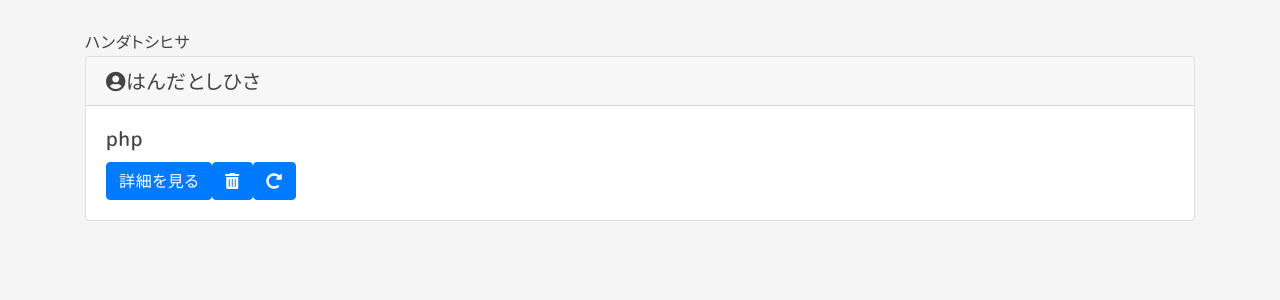
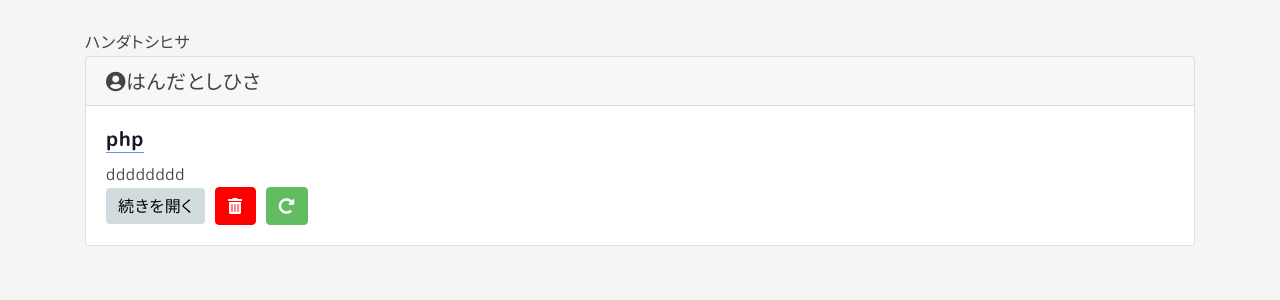
Before and after one commit to Toshihisa-Handa/ooptionary, a PHP site: page /user/list.php in a window 1280 px wide. Shown: the part 50-350 px from the top of the page. Run offline with PHP 8.4, Linux system fonts and the light colour scheme; a user stored in the database is signed in; data comes from the database, SQL or seed files in the repository; some libraries are stand-ins or nearby versions.

Commit message:
7/7 list.php 修正

```diff
--- a/css/list.css
+++ b/css/list.css
@@ -7,3 +7,46 @@
 -webkit-line-clamp: 2;
 overflow: hidden;
 }
+
+
+.list_detaile{
+  font-weight: bold;
+  color:rgb(24, 24, 39);
+  border-bottom: 1px solid cornflowerblue;
+}
+.list_detaile:hover{
+  border-bottom: rgb(207, 167, 56);
+}
+
+.list_btn{
+  margin:0 10px 0 0;
+}
+
+.toggle_btn{
+  background-color: rgb(209, 220, 223);
+  border:none;
+  color:black;
+}
+.toggle_btn:hover{
+  background-color: rgba(209, 220, 223,0.7);
+  color:black;
+}
+.trash_btn{
+  background-color: red;
+  border: 1px solid red;
+}
+.trash_btn:hover{
+  background-color: red;
+  border: 1px solid red;
+  opacity: 0.7;
+}
+
+.update_btn{
+  background-color: rgb(98, 189, 98);
+  border: 1px solid rgb(98, 189, 98);
+}
+.update_btn:hover{
+  background-color: rgb(98, 189, 98);
+  border: 1px solid rgb(98, 189, 98);
+  opacity: 0.7;
+}
--- a/css/toppage.css
+++ b/css/toppage.css
@@ -425,7 +425,7 @@ Content
 }
 
 .use-list__item:nth-child(1) .use-list__img {
-  background: url(../img/use_img01.jpg) no-repeat center;
+  background: url() no-repeat center;
   background-size: cover;
 }
 
--- a/user/list.php
+++ b/user/list.php
@@ -32,15 +32,16 @@ if ($status==false) {
         $view.= $r['name'].'</div></h5>
         <div class="card-body">
         <h5 class="card-title">';
-        $view.=$r['title'].'</h5>';
-        // <div class="card-text list_text content">';
-        // $view.= nl2br($r['naiyou']).'</div>';
+        $view.='<a href="detail.php? id='.$r["id"].'" class="list_detaile">'.$r['title'].'</a></h5>';
+        $view.='<div class="card-text list_text content">';
+        $view.= nl2br($r['naiyou']).'</div>';
 
-      $view.='<a href="#" class="btn btn-primary">詳細を見る</a>';
-      // $view.='<a href="delete.php" class="btn btn-primary"><i class="fas fa-trash-alt"></i></a>';
-      $view.= '<a href="delete.php? id='.$r["id"].'" class="btn btn-primary"><i class="fas fa-trash-alt"></i></a>';
-      // $view.= '<a href="#" class="btn btn-primary"><i class="fas fa-redo-alt"></i></a>';
-      $view .='<a href="detail2.php? id='.$r["id"].'" class="btn btn-primary"><i class="fas fa-redo-alt"></i></a>';
+      $view.='<a href="#" class="btn btn-primary list_btn toggle_btn">続きを開く</a>';
+      // $view.='<a href="detail2.php" class="btn btn-primary list_btn detail_btn">詳細を見る</a>';
+      // $view .='<a href="detail.php? id='.$r["id"].'" class="btn btn-primary list_btn detail_btn">'.$r['title'].'</a>';
+      $view.= '<a href="delete.php? id='.$r["id"].'" class="btn btn-primary list_btn trash_btn"><i class="fas fa-trash-alt"></i></a>';
+      $view .='<a href="post_detail.php? id='.$r["id"].'" class="btn btn-primary list_btn update_btn"><i class="fas fa-redo-alt"></i></a>';
+
       $view.='</div></div>';
     }
 }
```
Also changed, not shown: practice/detail.php (added, +41 -0 lines), user/detail.php (+31 -14 lines), user/detail2.php (deleted, +0 -58 lines).
